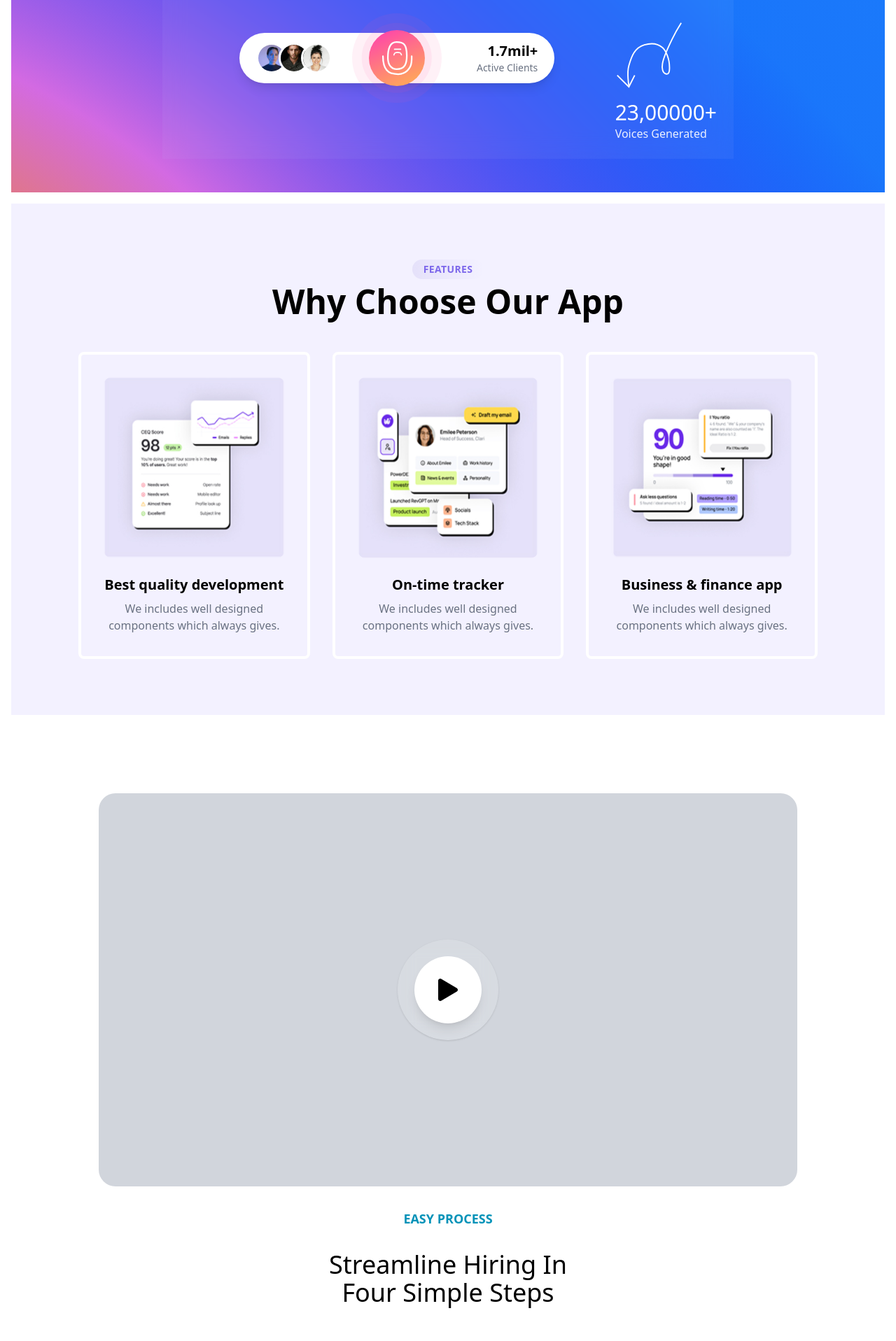
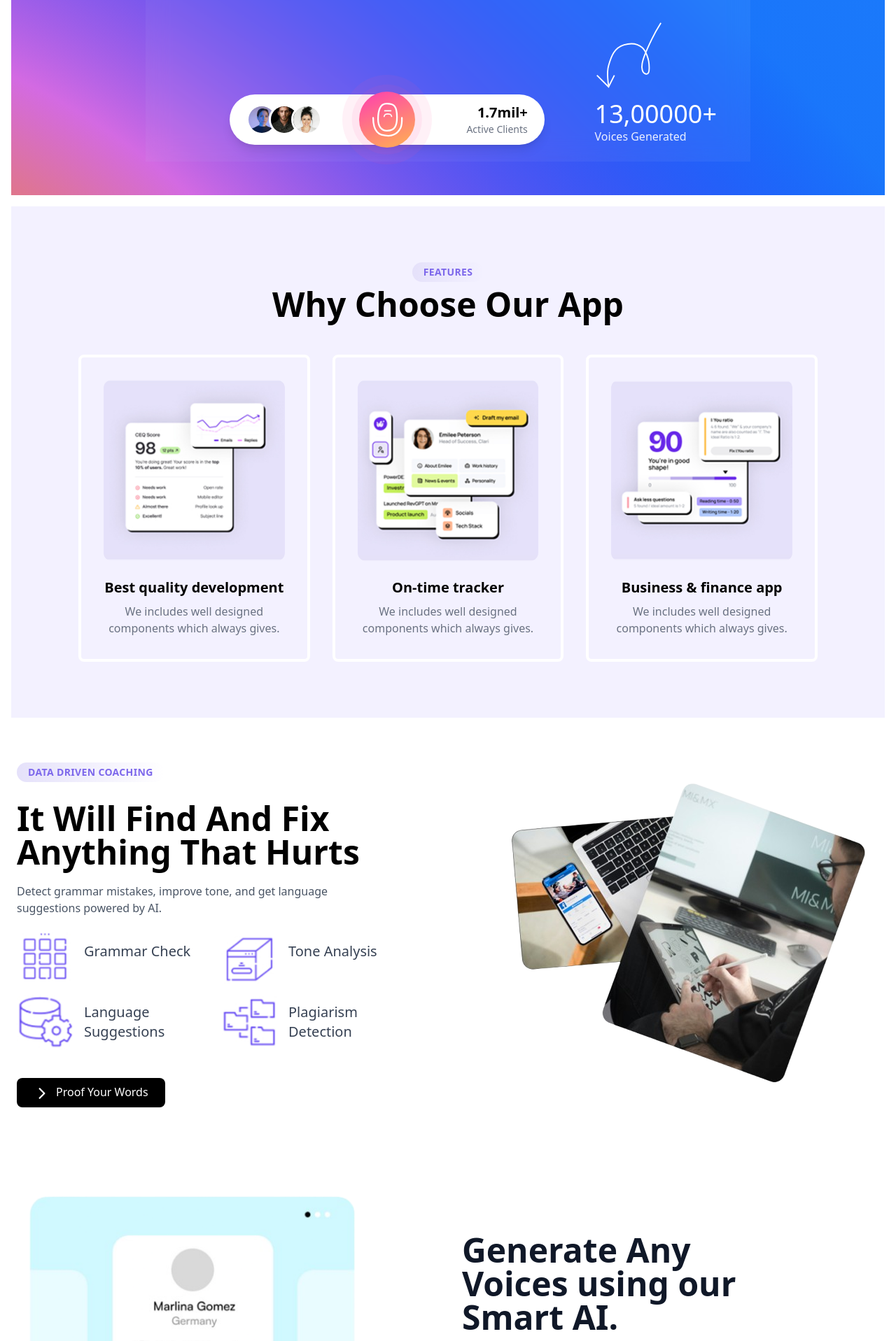
Before and after one commit to msanchariii/cool22lucky-next, a Next.js app: page / in a window 1280 px wide. Shown: the part 783-2700 px from the top of the page at 70% size. Built offline with nearby package versions, Linux system fonts and the light colour scheme.

Commit message:
Enhance UI components and improve accessibility features across the application

```diff
--- a/src/app/page.jsx
+++ b/src/app/page.jsx
@@ -18,11 +18,11 @@ export default function Home() {
             <Hero />
             <div className="h-12"></div>
             <Features />
-            <VideoPlayer />
             <ProofreaderSection />
             <VoiceGeneratorSection />
             <AccessibilitySection />
             <DownloadApp />
+            <VideoPlayer />
             <PricingPlans />
             <FAQs />
             <Footer />
--- a/src/components/Contact.jsx
+++ b/src/components/Contact.jsx
@@ -1,5 +1,7 @@
 "use client";
 import React, { useState } from "react";
+import { LuPhoneCall } from "react-icons/lu";
+import { MdOutlineMail } from "react-icons/md";
 
 const FAQs = () => {
     const [openIndex, setOpenIndex] = useState(0); // First FAQ open by default
@@ -45,22 +47,41 @@ const FAQs = () => {
                         <p className="text-xs uppercase text-gray-500 mb-2">
                             Need Help?
                         </p>
-                        <h2 className="text-3xl font-bold mb-4">
-                            Frequently Asked Questions Answered For You
+                        <h2 className="text-4xl font-semibold mb-4">
+                            Frequently Asked <br /> Questions Answered <br />{" "}
+                            For You
                         </h2>
-                        <p className="text-gray-600 mb-6">
+                        <p className="text-gray-600 mb-6 max-w-lg">
                             Find quick answers to common questions about our
                             platform, features, and support. If you need more
                             help, feel free to reach out to our team anytime.
                         </p>
                         <div className="space-y-4 text-sm">
                             <div className="flex items-center gap-3">
-                                <span className="text-xl">📞</span>
-                                <span>+1 (555) 123-4567</span>
+                                <div className="w-10 h-10 bg-white rounded-full flex items-center justify-center border-2 p-1 border-gray-200">
+                                    <LuPhoneCall className="w-5 h-5 text-gray-600" />
+                                </div>
+                                <div className="flex flex-col">
+                                    <span className="text-gray-500 font-normal">
+                                        Call Us
+                                    </span>
+                                    <span className="font-semibold">
+                                        +1 (555) 123-4567
+                                    </span>
+                                </div>
                             </div>
                             <div className="flex items-center gap-3">
-                                <span className="text-xl">📧</span>
-                                <span>contact@hirezy.com</span>
+                                <div className="w-10 h-10 bg-white rounded-full flex items-center justify-center border-2 p-1 border-gray-200">
+                                    <MdOutlineMail className="w-5 h-5 text-gray-600" />
+                                </div>
+                                <div className="flex flex-col">
+                                    <span className="text-gray-500 font-normal">
+                                        Mail Us
+                                    </span>
+                                    <span className="font-semibold">
+                                        contact@hirezy.com
+                                    </span>
+                                </div>
                             </div>
                         </div>
                     </div>
--- a/src/components/DownlodApp.jsx
+++ b/src/components/DownlodApp.jsx
@@ -13,13 +13,15 @@ export default function DownloadApp() {
                 {/* </div> */}
 
                 {/* Right Content */}
-                <div className="text-center md:text-left max-w-md">
+                <div className="text-center md:text-left max-w-md flex flex-col gap-6">
                     <h2 className="uppercase w-fit text-sm text-lavender-darkest p-1 rounded-full px-4 bg-linear-to-r from-lavender-dark to-transparent font-semibold tracking-wide">
                         Data Driven Coaching
                     </h2>
-                    <h1 className="text-3xl md:text-4xl font-bold mt-2 mb-4">
+                    <h1 className="text-3xl md:text-4xl font-semibold mt-2 mb-4">
                         Download the{" "}
-                        <span className="text-[#31302f]">Epzik app now!</span>
+                        <span className="text-[#31302f] font-bold">
+                            Epzik app now!
+                        </span>
                     </h1>
                     <p className="text-gray-500 mb-6">
                         Your ultimate travel partner. Carries the information
--- a/src/components/Features.jsx
+++ b/src/components/Features.jsx
@@ -49,14 +49,16 @@ const Features = () => {
                                         // width={220}
                                         // height={180}
                                         fill
-                                        className="rounded-xl"
+                                        className="rounded-xl object-cover"
                                     />
                                 </div>
                             </div>
                             <h3 className="font-semibold text-xl mb-2">
                                 {feature.title}
                             </h3>
-                            <p className="text-gray-500 ">{feature.desc}</p>
+                            <p className="text-gray-500 font-medium">
+                                {feature.desc}
+                            </p>
                         </div>
                     ))}
                 </div>
--- a/src/components/Footer.jsx
+++ b/src/components/Footer.jsx
@@ -3,7 +3,7 @@ import { ArrowButton } from "./Button";
 
 const HirezyLandingPage = () => {
     return (
-        <div className="p-4 ">
+        <div className=" ">
             <section className="min-h-screen max-w-none bg-gradient-to-br from-teal-600 to-teal-700 text-white">
                 {/* Header */}
                 <div className="px-8 py-6 ">
--- a/src/components/Hero.jsx
+++ b/src/components/Hero.jsx
@@ -82,15 +82,15 @@ const Hero = () => {
                 <BrandonDentaCard />
                 <PaymentCard />
 
-                <div className="bg-white/5 backdrop-blur-lg p-6 mt-2">
+                <div className="bg-white/5 backdrop-blur-lg py-6 px-12 mt-2">
                     <h2 className="text-white text-2xl max-w-3xl font-light text-center mt-4 mb-12">
                         Generate human-like voices with Retro's AI
                         text-to-speech technology. The best online AI voice
                         generator
                     </h2>
                     {/* client cards */}
-                    <div className="flex flex-row">
-                        <div className="flex relative bg-white h-18 items-center justify-between rounded-full py-3 mx-auto px-6 shadow-lg w-[450px]">
+                    <div className="flex flex-row ">
+                        <div className="flex relative bg-white self-end h-18 items-center justify-between rounded-full py-3 mx-auto px-6 shadow-lg w-[450px]">
                             {/* Avatars */}
                             <div className="flex -space-x-3">
                                 <Image
@@ -142,7 +142,7 @@ const Hero = () => {
                                 alt=""
                             />
                             <p>
-                                <span className="text-3xl">23,00000+</span>{" "}
+                                <span className="text-4xl">13,00000+</span>{" "}
                                 <br />
                                 <span className="opacity-90">
                                     Voices Generated
--- a/src/components/ProofreaderSection.jsx
+++ b/src/components/ProofreaderSection.jsx
@@ -11,8 +11,14 @@ const iconData = [
 
 const IconCard = ({ icon, children }) => {
     return (
-        <div className="flex gap-4  max-w-xs">
-            <Image src={icon} alt={icon} width={80} height={80} />
+        <div className="flex gap-4 max-w-xs">
+            <Image
+                src={icon}
+                alt={icon}
+                width={80}
+                height={80}
+                className="object-cover"
+            />
             <h4 className="text-xl font-medium py-4">{children}</h4>
         </div>
     );
@@ -23,7 +29,7 @@ const ProofreaderSection = () => {
         <section className="px-6 py-12 md:flex items-center justify-between bg-white">
             <div className="max-w-xl gap-y-5 flex flex-col">
                 <h2 className="uppercase w-fit text-sm text-lavender-darkest p-1 rounded-full px-4 bg-linear-to-r from-lavender-dark to-transparent font-semibold tracking-wide">
-                    Features
+                    Data Driven Coaching
                 </h2>
                 <h3 className="text-5xl font-semibold mt-2 capitalize">
                     It will find and fix
@@ -33,7 +39,7 @@ const ProofreaderSection = () => {
                     Detect grammar mistakes, improve tone, and get language
                     suggestions powered by AI.
                 </p>
-                <div className="grid grid-cols-2 text-gray-700">
+                <div className="grid grid-cols-2 gap-2 text-gray-700">
                     {iconData.map(({ icon, title }) => (
                         <IconCard key={title} icon={icon}>
                             {title}
@@ -41,11 +47,11 @@ const ProofreaderSection = () => {
                     ))}
                 </div>
                 <button className="mt-4 px-6 max-w-fit py-2 bg-black text-white rounded-lg font-medium hover:bg-gray-800 transition">
-                    Proof Your Words
                     <IoIosArrowForward
-                        className="inline-block ml-2"
+                        className="inline-block mr-2"
                         size={24}
                     />
+                    Proof Your Words
                 </button>
             </div>
             <div className="mt-10 md:mt-0 md:ml-10">
--- a/src/components/VideoPlayer.jsx
+++ b/src/components/VideoPlayer.jsx
@@ -6,7 +6,7 @@ const VideoPlayer = () => {
     return (
         <section className="p-4">
             <div className="flex flex-col gap-8 py-20">
-                <div className="bg-gray-300 w-4/5 aspect-video mx-auto rounded-3xl flex justify-center items-center text-center">
+                <div className="bg-zinc-400 w-4/5 aspect-video mx-auto rounded-3xl flex justify-center items-center text-center">
                     <div className="bg-white/15 backdrop-blur-md rounded-full p-6 shadow">
                         <div className="bg-white rounded-full p-8 shadow-lg ">
                             <FaPlay className="text-black mx-auto" size={32} />
@@ -17,7 +17,7 @@ const VideoPlayer = () => {
                     {" "}
                     easy process
                 </p>
-                <h2 className="text-4xl capitalize text-center">
+                <h2 className="text-5xl capitalize text-center">
                     Streamline Hiring in <br /> Four Simple Steps
                 </h2>
             </div>
```
Also changed, not shown: src/components/Faq.jsx (+34 -22 lines), public/assets/app.png.
